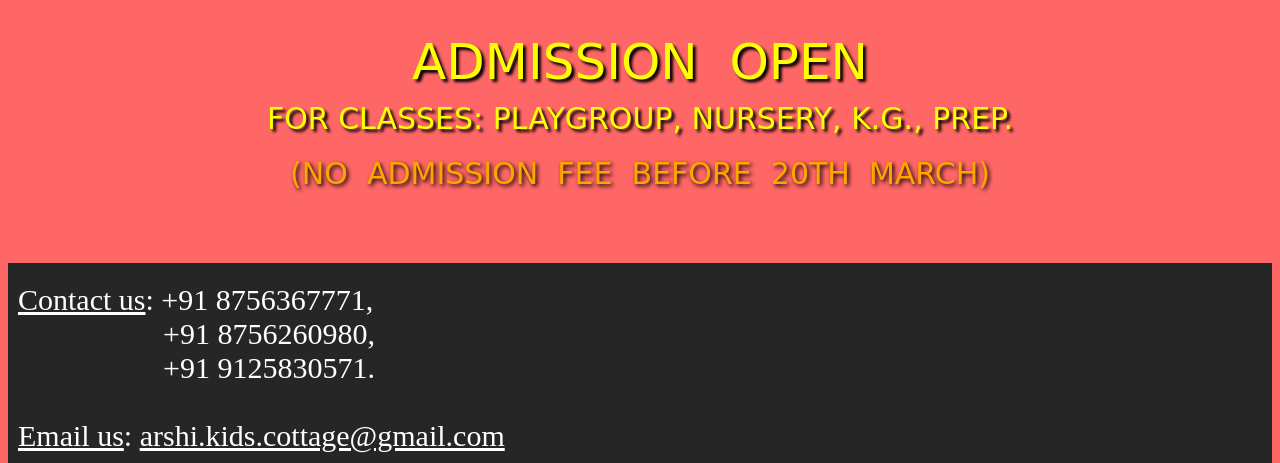
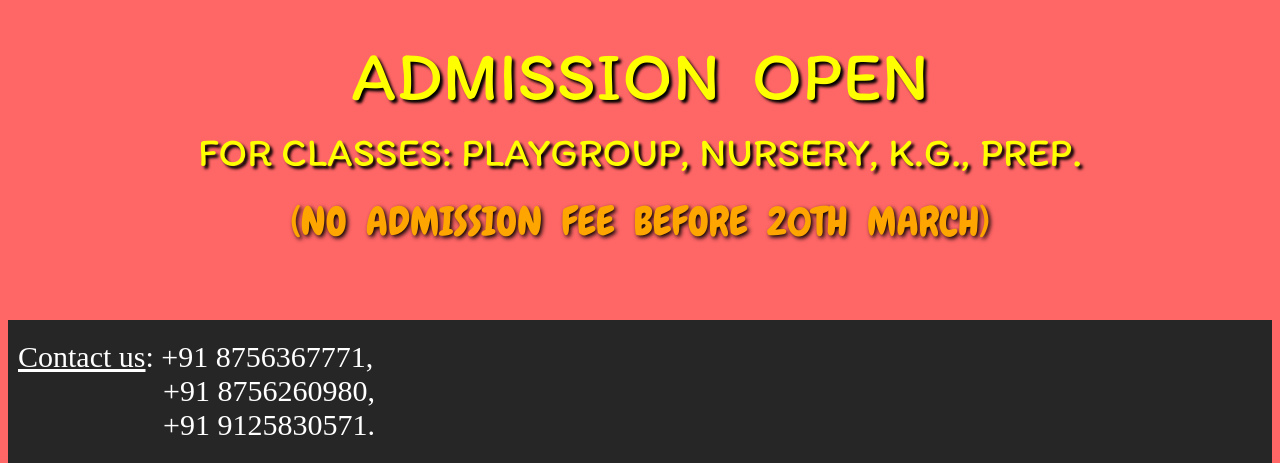
Before and after one commit to adnankhanmgdp/arshikidscottage.github.io, a plain HTML site: page CONTACT US.html in a window 1280 px wide. Shown: the part 337-800 px from the top of the page. Drawn offline with Linux system fonts and the light colour scheme.

Commit message:
update
happy

```diff
--- a/CONTACT US.html
+++ b/CONTACT US.html
@@ -8,8 +8,8 @@ if(viewMode == "desktop"){
     viewport.setAttribute('content', 'width=device-width,initial-scale=1.0,maximum-scale=1.0,user-scalable=no');
 }
 </script>
-<link href="https://fonts.googleapis.com/css?family=Zilla+Slab:400,700" rel="stylesheet">
-<link href="https://fonts.googleapis.com/css?family=Kanit:500,600,700" rel="stylesheet">
+<link href="https://fonts.googleapis.com/css?family=Itim&display=swap" rel="stylesheet">
+<link href="https://fonts.googleapis.com/css?family=Chewy&display=swap" rel="stylesheet">
 <title>
 CONTACT US-ARSHI KID'S COTTAGE
 </title>
@@ -41,9 +41,9 @@ CONTACT US-ARSHI KID'S COTTAGE
 .rainbow {
 
    /* Font options */
-  font-family: cursive;
+  font-family: 'Chewy', cursive;
   text-shadow: 2px 2px 4px #000000;
-  font-size:30px;
+  font-size:40px;
 
    /* Chrome, Safari, Opera */
   -webkit-animation: rainbow 1s infinite;
@@ -152,11 +152,11 @@ ARSHI KID'S COTTAGE
 </div>
 <br>
 <br>
-<div style="font-family:cursive;font-size:50px;color:#ffff00;text-shadow:3px 3px 3px black;" >
+<div style="font-family: 'Itim', cursive;font-size:70px;color:#ffff00;text-shadow:3px 3px 3px black;" >
 <center>
 ADMISSION&nbsp OPEN
 <br>
-<div style="font-size:30px;padding-bottom:20px;padding-top:10px;">
+<div style="font-size:40px;padding-bottom:20px;padding-top:10px;">
 FOR CLASSES: PLAYGROUP, NURSERY, K.G., PREP.
 </div>
 <font class="rainbow">
```
Also changed, not shown: FEE.html (+6 -6 lines), index.html (+6 -6 lines).
